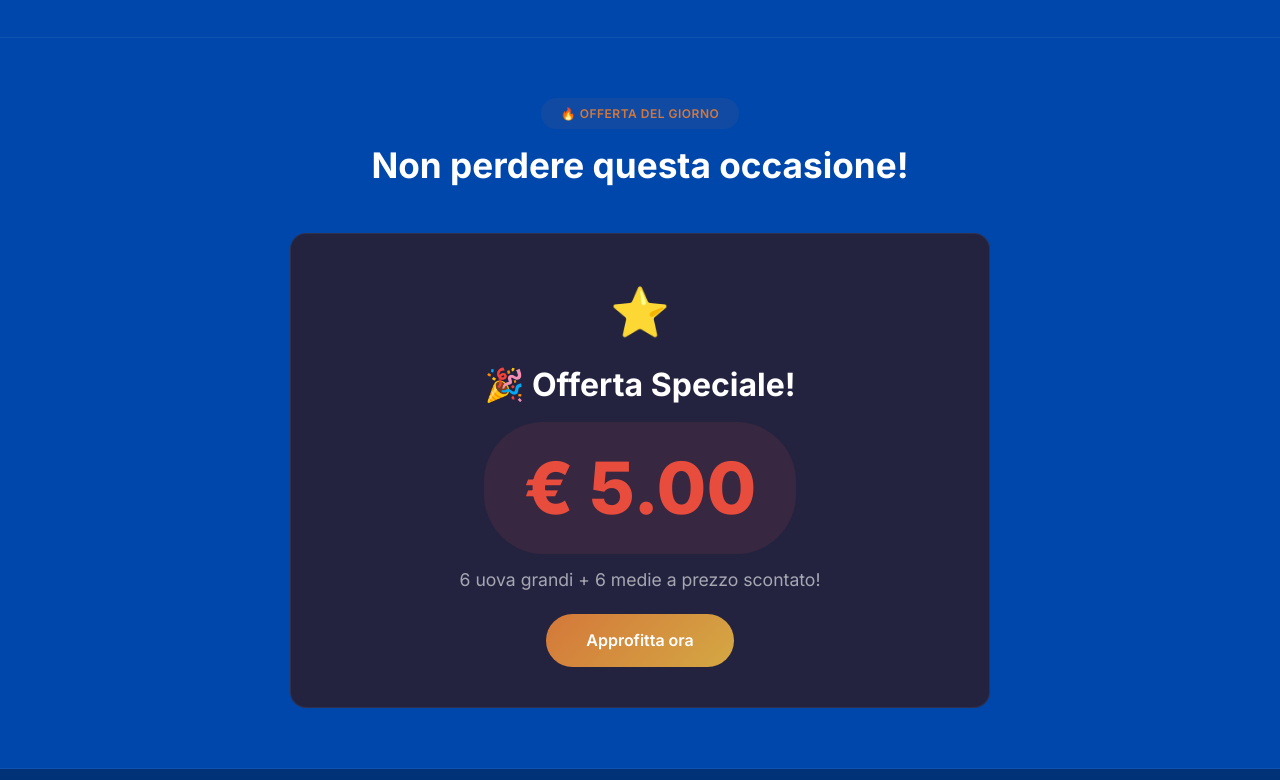
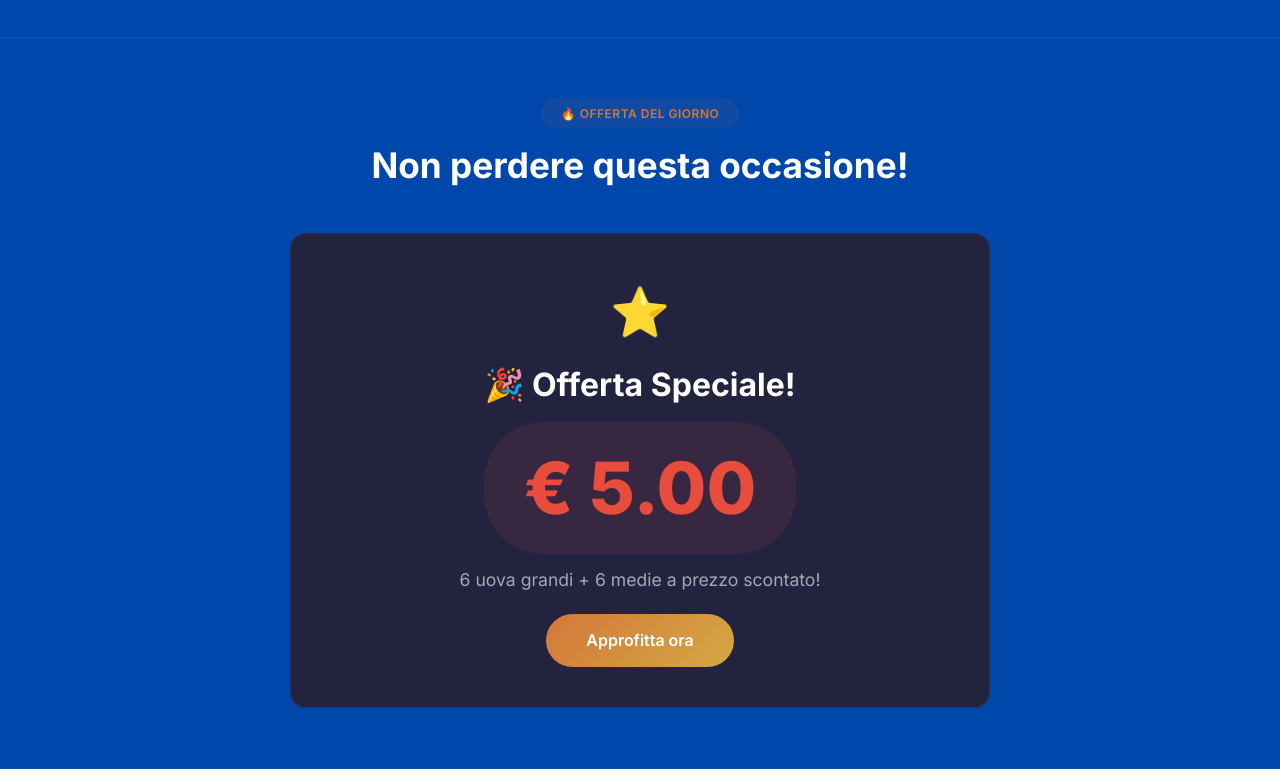
Before and after one commit to zouzaf64/driss, a plain HTML site: page index.html in a window 1280 px wide. Shown: the part 753-1533 px from the top of the page. Drawn offline with Linux system fonts and the light colour scheme.

Commit message:
Update style.css

```diff
--- a/style.css
+++ b/style.css
@@ -5,7 +5,7 @@
 }
 
 :root {
-    --bg-primary: #003278;
+    --bg-primary: #ffffff;
     --bg-secondary: #0047AB;
     --bg-card: #232340;
     --bg-card-hover: #2d2d50;
```
